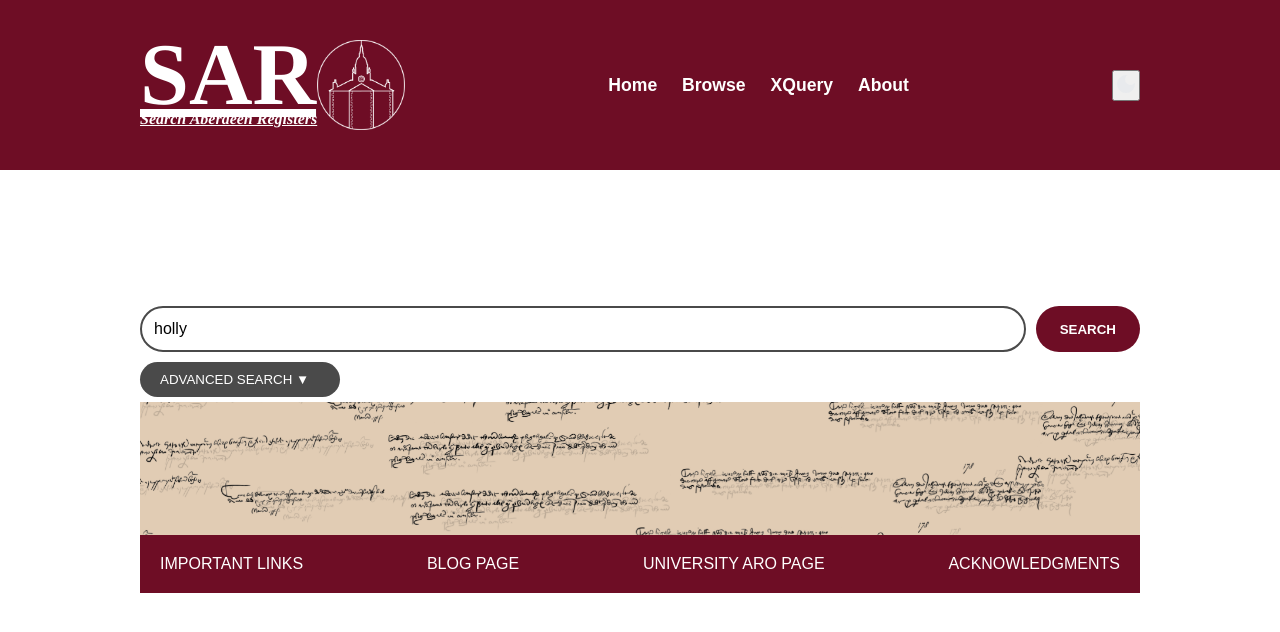
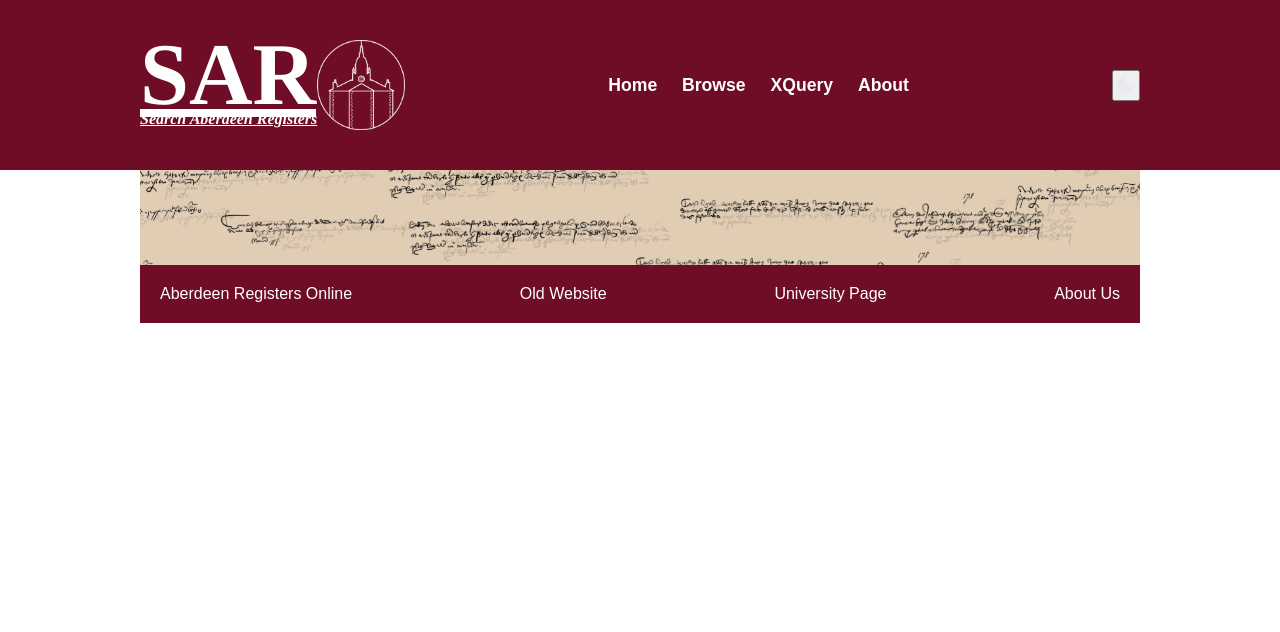
Before and after one commit to GroupLima/SAR-Repo, a Vue app in the folder search-app/front-end/: page / in a window 1280 px wide. Shown: the top 632 px of the page. Built offline with nearby package versions, Linux system fonts and the light colour scheme.

Commit message:
idk lowkey

```diff
--- a/search-app/front-end/src/components/HomeStuff.vue
+++ b/search-app/front-end/src/components/HomeStuff.vue
@@ -28,10 +28,10 @@ import cursiveLatin from '@/assets/images/sample.png';
         <!-- Footer Section -->
         <footer>
             <div class="footer-links">
-                <a href="#">IMPORTANT LINKS</a>
-                <a href="#">BLOG PAGE</a>
-                <a href="#">UNIVERSITY ARO PAGE</a>
-                <a href="#">ACKNOWLEDGMENTS</a>
+                <a href="https://www.abdn.ac.uk/aro" target="_blank">Aberdeen Registers Online</a>
+                <a href="https://sar.abdn.ac.uk/" target="_blank">Old Website</a>
+                <a href="https://www.abdn.ac.uk/" target="_blank">University Page</a>
+                <a href="https://github.com/GroupLima" target="_blank">About Us</a>
             </div>
         </footer>
 
--- a/search-app/front-end/src/components/SearchFields.vue
+++ b/search-app/front-end/src/components/SearchFields.vue
@@ -89,7 +89,6 @@ const allValidInput = () => {
         Hopefully its enough so that the search class people can link it all together.
         Classes are for grouping multiple elements together so i used them to identify areas that might have similar styling and behaviour to
         each other. -->
-        <br><br><br><br><br><br><br><br><br><br><br><br><br><br><br>
 
         <div class="search-section">
             <div class="basic-search"> <!-- this is the basic search bar -->
```
